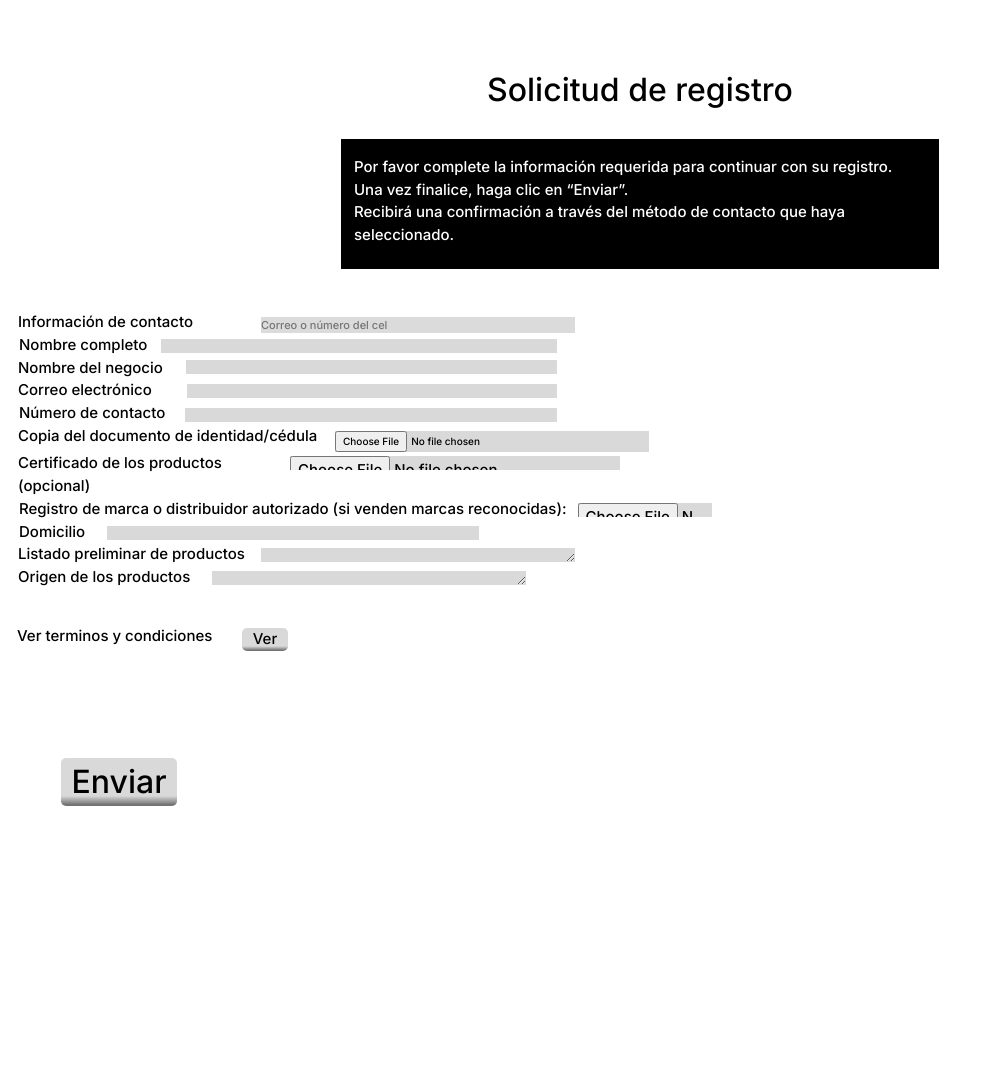
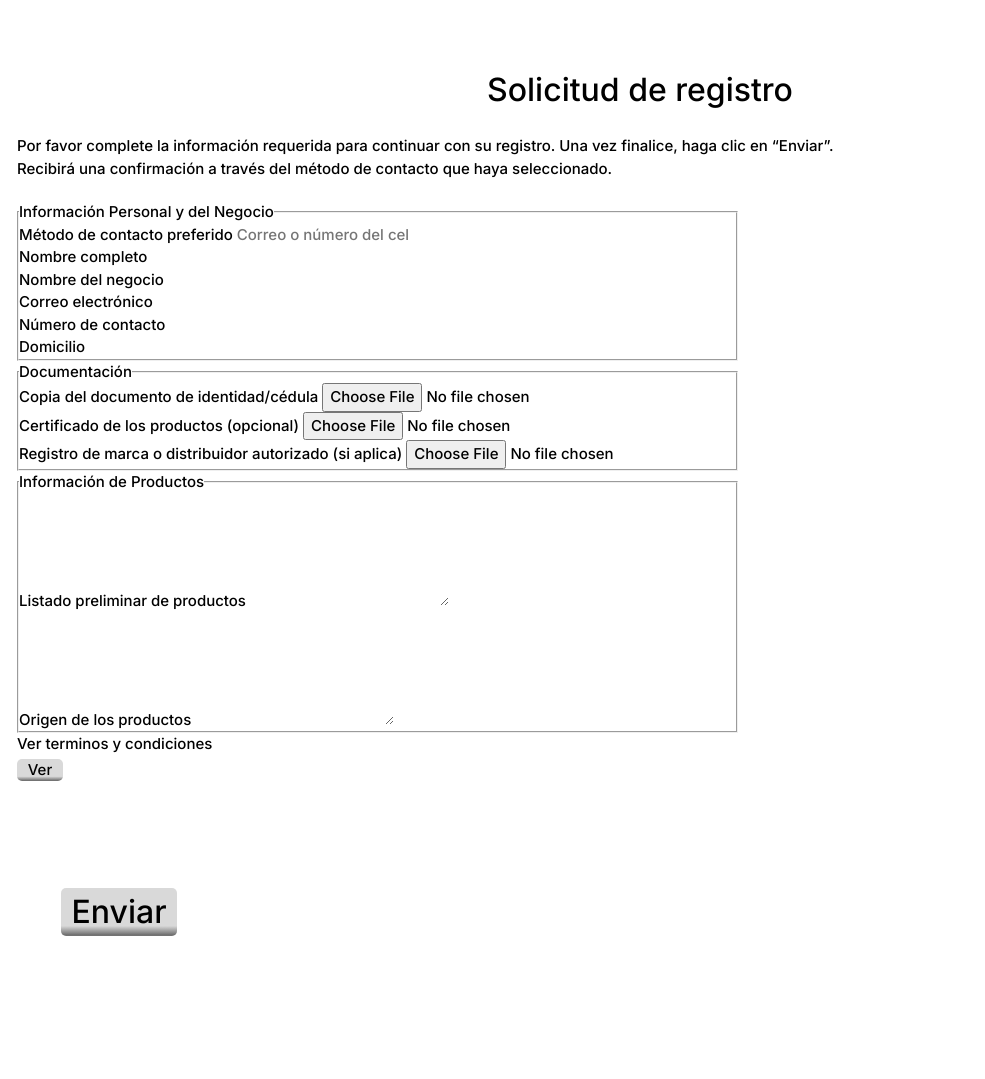
Before and after one commit to iiTzSebas/felskyel, a Django app: template felskyel/appfel/templates/solicitud-para-registro.html in a window 1280 px wide. Shown: the whole page, without its empty margins (0-985 px from the left). Before the commit the page ends 806 px from the top, so only its background shows below. Run offline with Django 5.2, Linux system fonts and the light colour scheme; the template is opened without the code that fills it, so the values that code supplies are empty.

Commit message:
update solicitud registro

```diff
--- a/felskyel/appfel/templates/solicitud-para-registro.html
+++ b/felskyel/appfel/templates/solicitud-para-registro.html
@@ -14,79 +14,77 @@
 
 <body>
 	<h1 class="title-solicitud-de">Solicitud de registro</h1>
-	<div class="por-favor">
-		Por favor complete la información requerida para continuar con su registro. Una vez finalice, haga clic en “Enviar”.<br />
-		 Recibirá una confirmación a través del método de contacto que haya seleccionado.<br />
-		<br />
-
+	<div class="intro-text">
+		<p>Por favor complete la información requerida para continuar con su registro. Una vez finalice, haga clic en “Enviar”.</p>
+		<p>Recibirá una confirmación a través del método de contacto que haya seleccionado.</p>
 	</div>
 
 	{# Usar la etiqueta {% url %} hace que el formulario sea más robusto ante cambios en urls.py #}
-	<form method="POST" action="{% url 'solicitud_proveedor' %}" enctype="multipart/form-data">
+	<form method="POST" action="{% url 'solicitud_proveedor' %}" enctype="multipart/form-data" class="provider-form">
 	{% csrf_token %}
-	<div class="row1">
-		<label for="contacto" class="text-c">Información de contacto</label>
-		<input type="text" id="contacto" name="contacto" class="correo-o-numero" placeholder="Correo o número del cel" required>
+		<fieldset class="form-section">
+			<legend>Información Personal y del Negocio</legend>
+			<div class="form-group">
+				<label for="contacto">Método de contacto preferido</label>
+				<input type="text" id="contacto" name="contacto" class="form-control" placeholder="Correo o número del cel" required>
 			</div>
+			<div class="form-group">
+				<label for="nombre_completo">Nombre completo</label>
+				<input type="text" id="nombre_completo" name="nombre_completo" class="form-control" required>
+			</div>
+			<div class="form-group">
+				<label for="nombre_negocio">Nombre del negocio</label>
+				<input type="text" id="nombre_negocio" name="nombre_negocio" class="form-control" required>
+			</div>
+			<div class="form-group">
+				<label for="email">Correo electrónico</label>
+				<input type="email" id="email" name="email" class="form-control" required>
+			</div>
+			<div class="form-group">
+				<label for="telefono">Número de contacto</label>
+				<input type="tel" id="telefono" name="telefono" class="form-control" required>
+			</div>
+			<div class="form-group">
+				<label for="domicilio">Domicilio</label>
+				<input type="text" id="domicilio" name="domicilio" class="form-control" required>
+			</div>
+		</fieldset>
 
-	<div class="row-b row2">
-		<label for="nombre_completo" class="text-ingrese">Nombre completo</label>
-		<input type="text" id="nombre_completo" name="nombre_completo" class="row-rect2" required>
+		<fieldset class="form-section">
+			<legend>Documentación</legend>
+			<div class="form-group">
+				<label for="documento_identidad">Copia del documento de identidad/cédula</label>
+				<input type="file" id="documento_identidad" name="documento_identidad" class="form-control-file" accept=".pdf,.jpg,.png" required>
 			</div>
+			<div class="form-group">
+				<label for="certificado_productos">Certificado de los productos (opcional)</label>
+				<input type="file" id="certificado_productos" name="certificado_productos" class="form-control-file" accept=".pdf,.jpg,.png">
+			</div>
+			<div class="form-group">
+				<label for="registro_marca">Registro de marca o distribuidor autorizado (si aplica)</label>
+				<input type="file" id="registro_marca" name="registro_marca" class="form-control-file" accept=".pdf,.jpg,.png">
+			</div>
+		</fieldset>
 
-	<div class="row-b row3">
-		<label for="nombre_negocio" class="text-ingrese">Nombre del negocio</label>
-		<input type="text" id="nombre_negocio" name="nombre_negocio" class="row-rect2" required>
+		<fieldset class="form-section">
+			<legend>Información de Productos</legend>
+			<div class="form-group">
+				<label for="listado_productos">Listado preliminar de productos</label>
+				<textarea id="listado_productos" name="listado_productos" class="form-control" rows="5"></textarea>
 			</div>
+			<div class="form-group">
+				<label for="origen_productos">Origen de los productos</label>
+				<textarea id="origen_productos" name="origen_productos" class="form-control" rows="5"></textarea>
+			</div>
+		</fieldset>
 
-	<div class="row-b row4">
-		<label for="email" class="text-ingrese">Correo electrónico</label>
-		<input type="email" id="email" name="email" class="row-rect2" required>
-	</div>
-
-	<div class="row-b row5">
-		<label for="telefono" class="text-ingrese">Número de contacto</label>
-		<input type="tel" id="telefono" name="telefono" class="row-rect2" required>
-	</div>
-
-	<div class="row6">
-		<label for="documento_identidad" class="text-c">Copia del documento de identidad/cédula</label>
-		<input type="file" id="documento_identidad" name="documento_identidad" class="documento" accept=".pdf,.jpg,.png" required>
-	</div>
-
-	<div class="row-b row7">
-		<label for="certificado_productos" class="text-ingrese">Certificado de los productos (opcional)</label>
-		<input type="file" id="certificado_productos" name="certificado_productos" class="row-rect2" accept=".pdf,.jpg,.png">
-	</div>
-
-	<div class="row8">
-		<label for="registro_marca" class="text-ingrese text-registro-de">
-			Registro de marca o distribuidor autorizado (si venden marcas reconocidas):
-		</label>
-		<input type="file" id="registro_marca" name="registro_marca" class="rect-b rect-right" accept=".pdf,.jpg,.png">
-	</div>
-
-	<div class="row-b row9">
-		<label for="domicilio" class="text-ingrese">Domicilio</label>
-		<input type="text" id="domicilio" name="domicilio" class="row-rect2" required>
-	</div>
-
-	<div class="row-c row10">
-		<label for="listado_productos" class="text-ingrese">Listado preliminar de productos</label>
-		<textarea id="listado_productos" name="listado_productos" class="rect-b"></textarea>
-	</div>
-
-	<div class="row-c row11">
-		<label for="origen_productos" class="text-ingrese">Origen de los productos</label>
-		<textarea id="origen_productos" name="origen_productos" class="rect-b"></textarea>
-	</div>
-
-	<div class="row12">
-		<p class="text-ingrese">Ver terminos y condiciones</p>
+		<div class="form-actions">
+			<div class="terms-and-conditions">
+				<p>Ver terminos y condiciones</p>
 				<a href="{% url 'terminos_y_condiciones' %}" class="btn-ver hover-bright" target="_blank">Ver</a>
 			</div>
-
 			<button type="submit" class="btn-bottom hover-bright">Enviar</button>
+		</div>
 	</form>
 </body>
 
```
Lines whose indentation alone changed are shown as unchanged.
